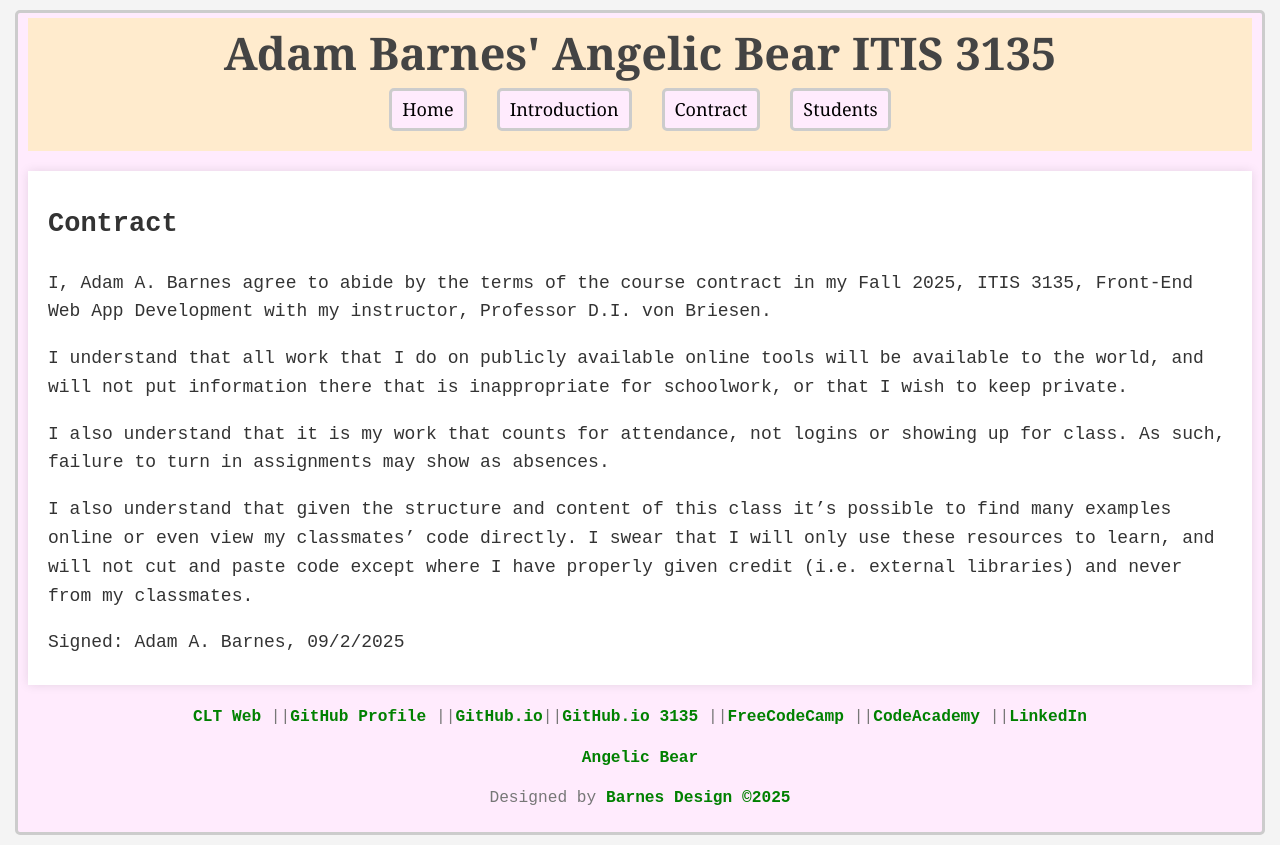
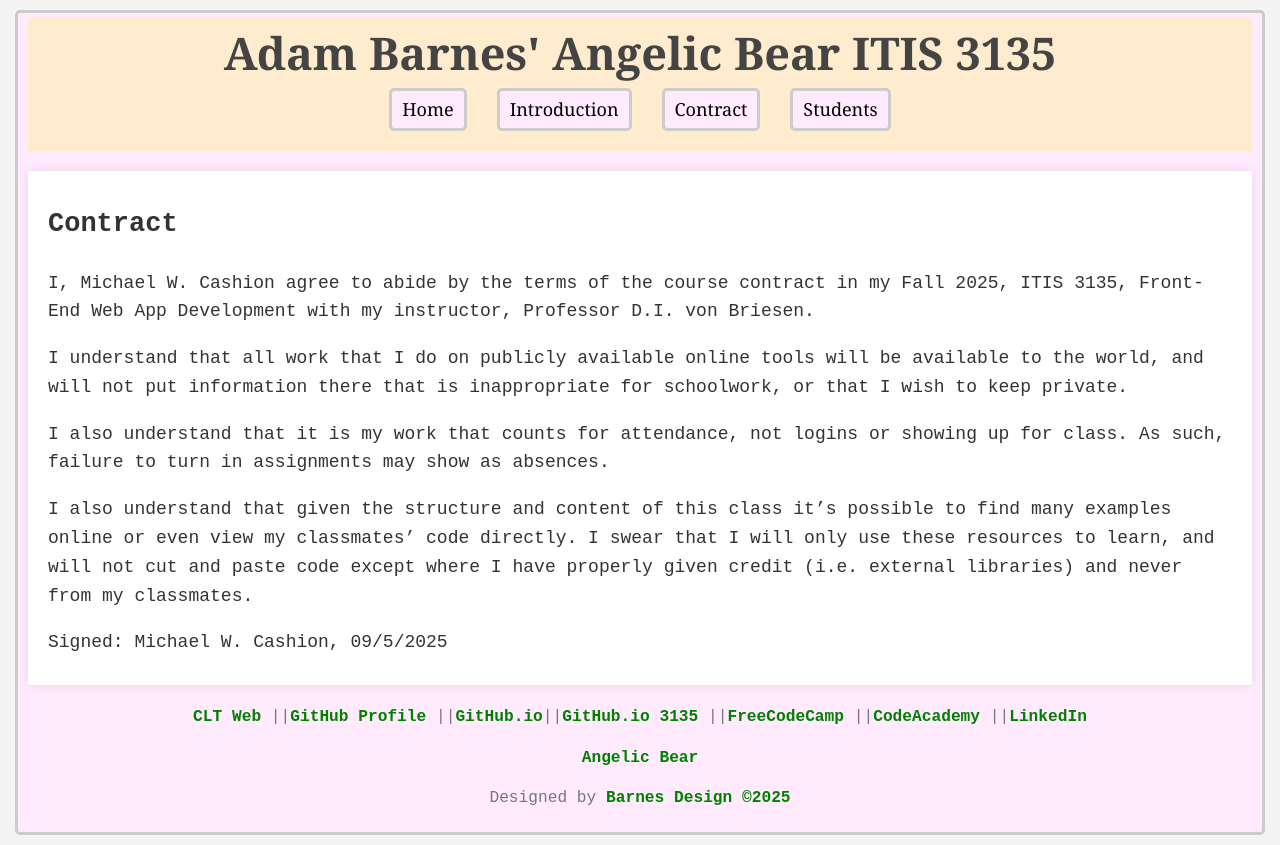
Before and after one commit to mcashio5/itis3135-react, a React (Vite) app: page /contract in a window 1280 px wide. Built offline with nearby package versions, Linux system fonts and the light colour scheme.

Commit message:
Update Contract.jsx

```diff
--- a/src/Contract.jsx
+++ b/src/Contract.jsx
@@ -3,13 +3,13 @@ export default function Contract(){
     return (
         <>
             <h2>Contract</h2>
-        <p>I, Adam A. Barnes agree to abide by the terms of the course contract in my Fall 2025, ITIS 3135, Front-End Web App Development with my instructor, Professor D.I. von Briesen.</p>
+        <p>I, Michael W. Cashion agree to abide by the terms of the course contract in my Fall 2025, ITIS 3135, Front-End Web App Development with my instructor, Professor D.I. von Briesen.</p>
         <p>I understand that all work that I do on publicly available online tools will be available to the world, and will not put information there that is
              inappropriate for schoolwork, or that I wish to keep private.</p>
         <p>I also understand that it is my work that counts for attendance, not logins or showing up for class. As such, failure to turn in assignments may show as absences.</p>
         <p>I also understand that given the structure and content of this class it’s possible to find many examples online or even view my classmates’ code directly. I swear that I will only use these resources to learn, and will not cut and paste
               code except where I have properly given credit (i.e. external libraries) and never from my classmates.</p>
-        <p>Signed: Adam A. Barnes, 09/2/2025</p>
+        <p>Signed: Michael W. Cashion, 09/5/2025</p>
         </>
 
 
```
